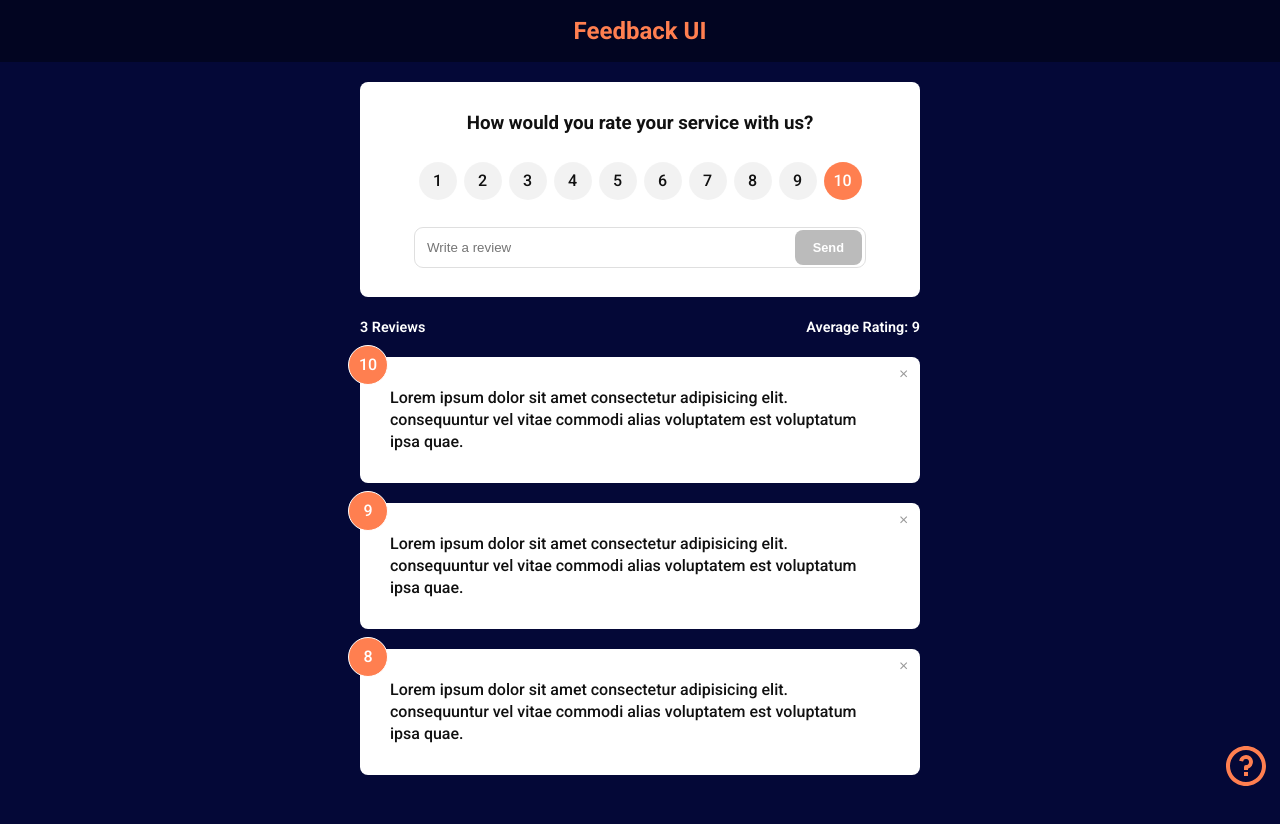
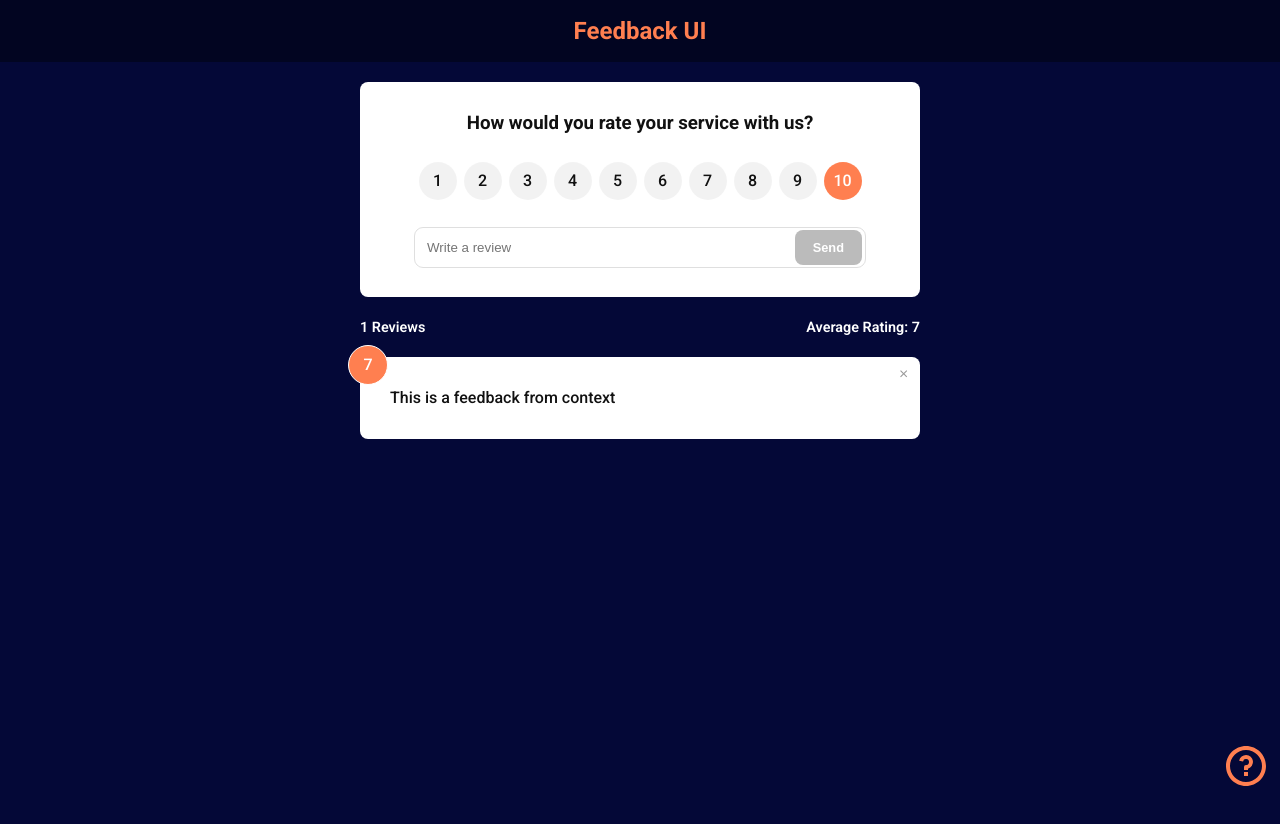
Before and after one commit to thefinethread/feedback-app, a React (Create React App) app: page / in a window 1280 px wide. Shown: the top 824 px of the page. After the commit the page ends 800 px from the top, so only its background shows below. Built offline with nearby package versions, Linux system fonts and the light colour scheme.

Commit message:
added Feedback context for global state feedbacks

```diff
--- a/src/App.jsx
+++ b/src/App.jsx
@@ -1,29 +1,15 @@
-import { useState } from 'react';
 import { BrowserRouter as Router, Route, Routes } from 'react-router-dom';
-import { v4 as uuid4 } from 'uuid';
+import { FeedbackContextProvider } from './components/context/FeedbackContext';
 import Header from './components/Header';
 import FeedbackList from './components/FeedbackList';
-import FeedbackData from './data/FeedbackData';
 import FeedbackStats from './components/FeedbackStats';
 import FeedbackForm from './components/FeedbackForm';
 import AboutPage from './pages/AboutPage';
 import AboutIconLink from './components/AboutIconLink';
 
 const App = () => {
-  const [feedbacks, setFeedbacks] = useState(FeedbackData);
-
-  const deleteFeedback = (id) => {
-    if (window.confirm('Are you sure you want to delete?')) {
-      setFeedbacks(feedbacks.filter((feedback) => feedback.id !== id));
-    }
-  };
-
-  const addFeedback = (newFeedback) => {
-    newFeedback.id = uuid4();
-    setFeedbacks([newFeedback, ...feedbacks]);
-  };
-
   return (
+    <FeedbackContextProvider>
       <Router>
         <Header text="Feedback UI" />
         <div className="container">
@@ -32,12 +18,9 @@ const App = () => {
               path="/"
               element={
                 <>
-                <FeedbackForm addFeedback={addFeedback} />
-                <FeedbackStats feedbacks={feedbacks} />
-                <FeedbackList
-                  feedbacks={feedbacks}
-                  handleDelete={deleteFeedback}
-                />
+                  <FeedbackForm />
+                  <FeedbackStats />
+                  <FeedbackList />
                   <AboutIconLink />
                 </>
               }
@@ -46,6 +29,7 @@ const App = () => {
           </Routes>
         </div>
       </Router>
+    </FeedbackContextProvider>
   );
 };
 
--- a/src/components/Feedback.jsx
+++ b/src/components/Feedback.jsx
@@ -1,13 +1,20 @@
 import { RiCloseLine } from 'react-icons/ri';
+import { useContext } from 'react';
 import PropTypes from 'prop-types';
 import Card from './shared/Card';
+import FeedbackContext from './context/FeedbackContext';
 
-const Feedback = ({ item, handleDelete }) => {
+const Feedback = ({ item }) => {
+  const { deleteFeedback } = useContext(FeedbackContext);
+
   return (
     <Card>
       <div className="rating-container flex">{item.rating}</div>
       <p>{item.text}</p>
-      <button className="delete-feedback" onClick={() => handleDelete(item.id)}>
+      <button
+        className="delete-feedback"
+        onClick={() => deleteFeedback(item.id)}
+      >
         <RiCloseLine />
       </button>
     </Card>
--- a/src/components/FeedbackForm.jsx
+++ b/src/components/FeedbackForm.jsx
@@ -1,10 +1,13 @@
-import { useState } from 'react';
+import { useState, useContext } from 'react';
 import PropTypes from 'prop-types';
 import RatingSelect from './RatingSelect';
 import Card from './shared/Card';
 import Button from './shared/Button';
+import FeedbackContext from './context/FeedbackContext';
 
-const FeedbackForm = ({ addFeedback }) => {
+const FeedbackForm = () => {
+  const { addFeedback } = useContext(FeedbackContext);
+
   const [inputClass, setInputClass] = useState('');
   const [text, setText] = useState('');
   const [rating, setRating] = useState(10);
--- a/src/components/FeedbackList.jsx
+++ b/src/components/FeedbackList.jsx
@@ -1,23 +1,16 @@
-import PropTypes from 'prop-types';
+import { useContext } from 'react';
 import Feedback from './Feedback';
+import FeedbackContext from './context/FeedbackContext';
 
-const FeedbackList = ({ feedbacks, handleDelete }) => {
+const FeedbackList = () => {
+  const { feedbacks } = useContext(FeedbackContext);
+
   if (feedbacks.length <= 0) {
     return <div>no feedbacks</div>;
   }
   return feedbacks.map((feedback) => (
-    <Feedback key={feedback.id} item={feedback} handleDelete={handleDelete} />
+    <Feedback key={feedback.id} item={feedback} />
   ));
 };
 
-FeedbackList.propTypes = {
-  feedbacks: PropTypes.arrayOf(
-    PropTypes.shape({
-      id: PropTypes.string.isRequired,
-      text: PropTypes.string.isRequired,
-      rating: PropTypes.number.isRequired,
-    })
-  ),
-};
-
 export default FeedbackList;
--- a/src/components/FeedbackStats.jsx
+++ b/src/components/FeedbackStats.jsx
@@ -1,6 +1,9 @@
-import PropTypes from 'prop-types';
+import { useContext } from 'react';
+import FeedbackContext from './context/FeedbackContext';
 
-const FeedbackStats = ({ feedbacks }) => {
+const FeedbackStats = () => {
+  const { feedbacks } = useContext(FeedbackContext);
+
   let average =
     feedbacks.reduce((acc, feedback) => acc + feedback.rating, 0) /
     feedbacks.length;
@@ -13,14 +16,4 @@ const FeedbackStats = ({ feedbacks }) => {
   );
 };
 
-FeedbackStats.propTypes = {
-  feedbacks: PropTypes.arrayOf(
-    PropTypes.shape({
-      id: PropTypes.string.isRequired,
-      rating: PropTypes.number,
-      text: PropTypes.string,
-    })
-  ),
-};
-
 export default FeedbackStats;
--- /dev/null
+++ b/src/components/context/FeedbackContext.js
@@ -0,0 +1,35 @@
+import { v4 as uuid4 } from 'uuid';
+import { createContext, useState } from 'react';
+
+const FeedbackContext = createContext();
+
+export const FeedbackContextProvider = ({ children }) => {
+  const [feedbacks, setFeedbacks] = useState([
+    {
+      id: '1',
+      text: 'This is a feedback from context',
+      rating: 7,
+    },
+  ]);
+
+  const addFeedback = (newFeedback) => {
+    newFeedback.id = uuid4();
+    setFeedbacks([newFeedback, ...feedbacks]);
+  };
+
+  const deleteFeedback = (id) => {
+    if (window.confirm('Are you sure you want to delete?')) {
+      setFeedbacks(feedbacks.filter((feedback) => feedback.id !== id));
+    }
+  };
+
+  return (
+    <FeedbackContext.Provider
+      value={{ feedbacks, addFeedback, deleteFeedback }}
+    >
+      {children}
+    </FeedbackContext.Provider>
+  );
+};
+
+export default FeedbackContext;
```
Lines whose indentation alone changed are shown as unchanged.
